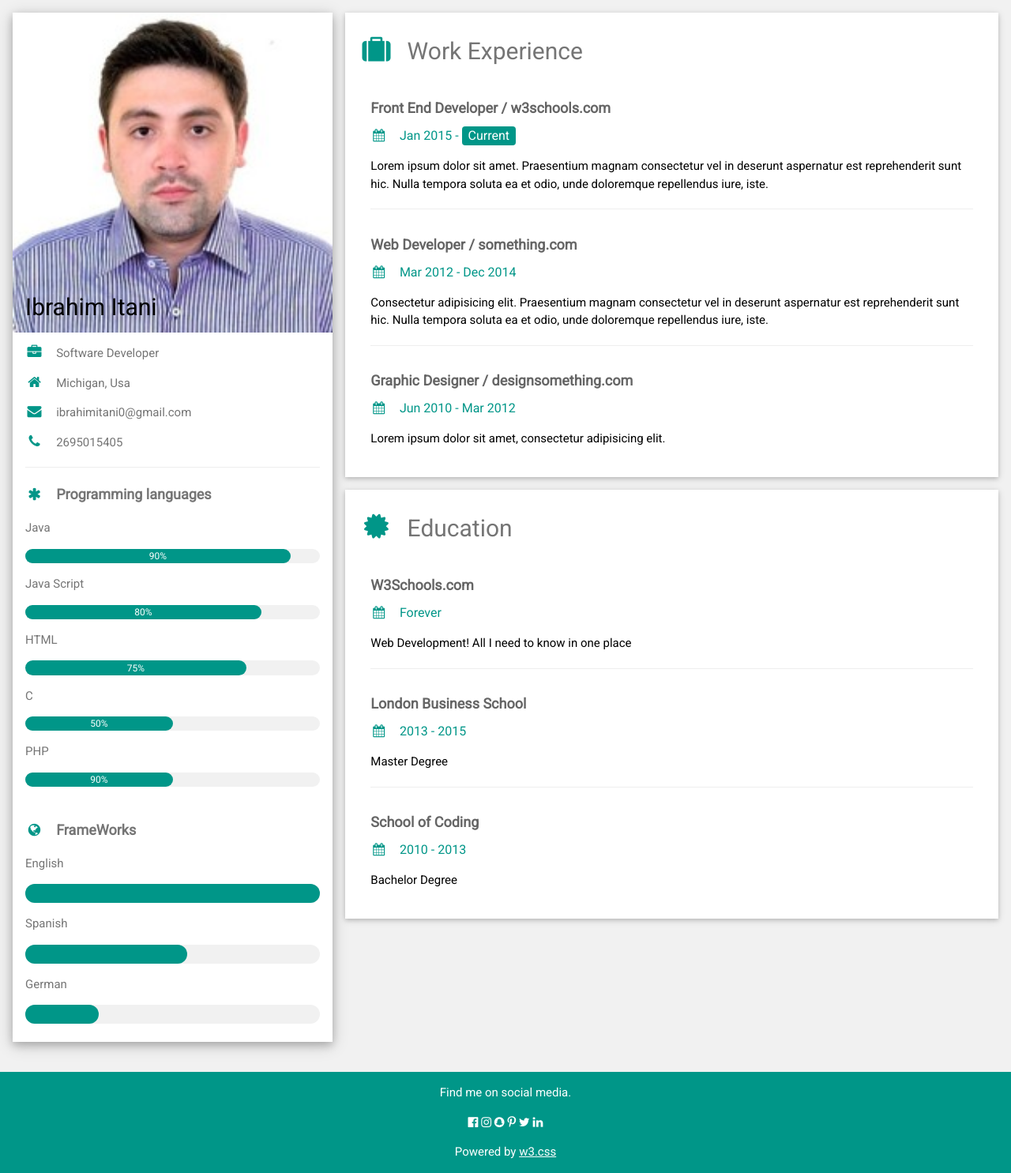
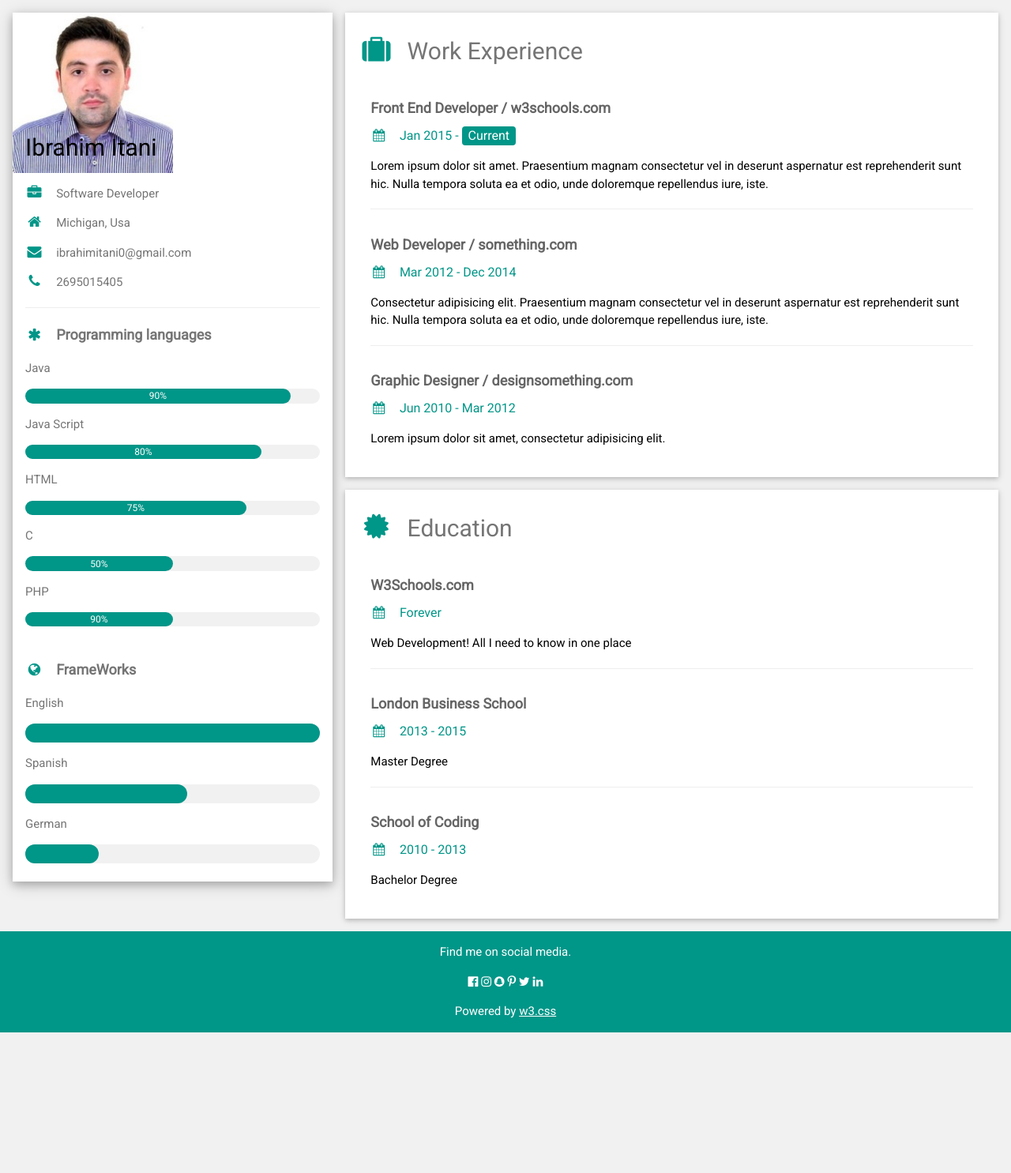
Before and after one commit to ibrahimitani0/ibrahimitani0.github.io, a Jekyll site: the page index.html, which Jekyll copies as it is, in a window 1280 px wide. Shown: the whole page at 79% size. Built offline with Jekyll 4.4.1, drawn with Linux system fonts in a browser that asks for light colours; after the commit the page ends 1307 px from its top, so only the background shows below that.

Commit message:
image size

```diff
--- a/index.html
+++ b/index.html
@@ -24,7 +24,7 @@
 
             <div class="w3-white w3-text-grey w3-card-4">
                 <div class="w3-display-container">
-                    <img src="images/pic.jpeg" style="width:100%" alt="Avatar">
+                    <img src="images/pic.jpeg" style="width:50%" alt="Avatar">
                     <div class="w3-display-bottomleft w3-container w3-text-black">
                         <h2>Ibrahim Itani</h2>
                     </div>
```
